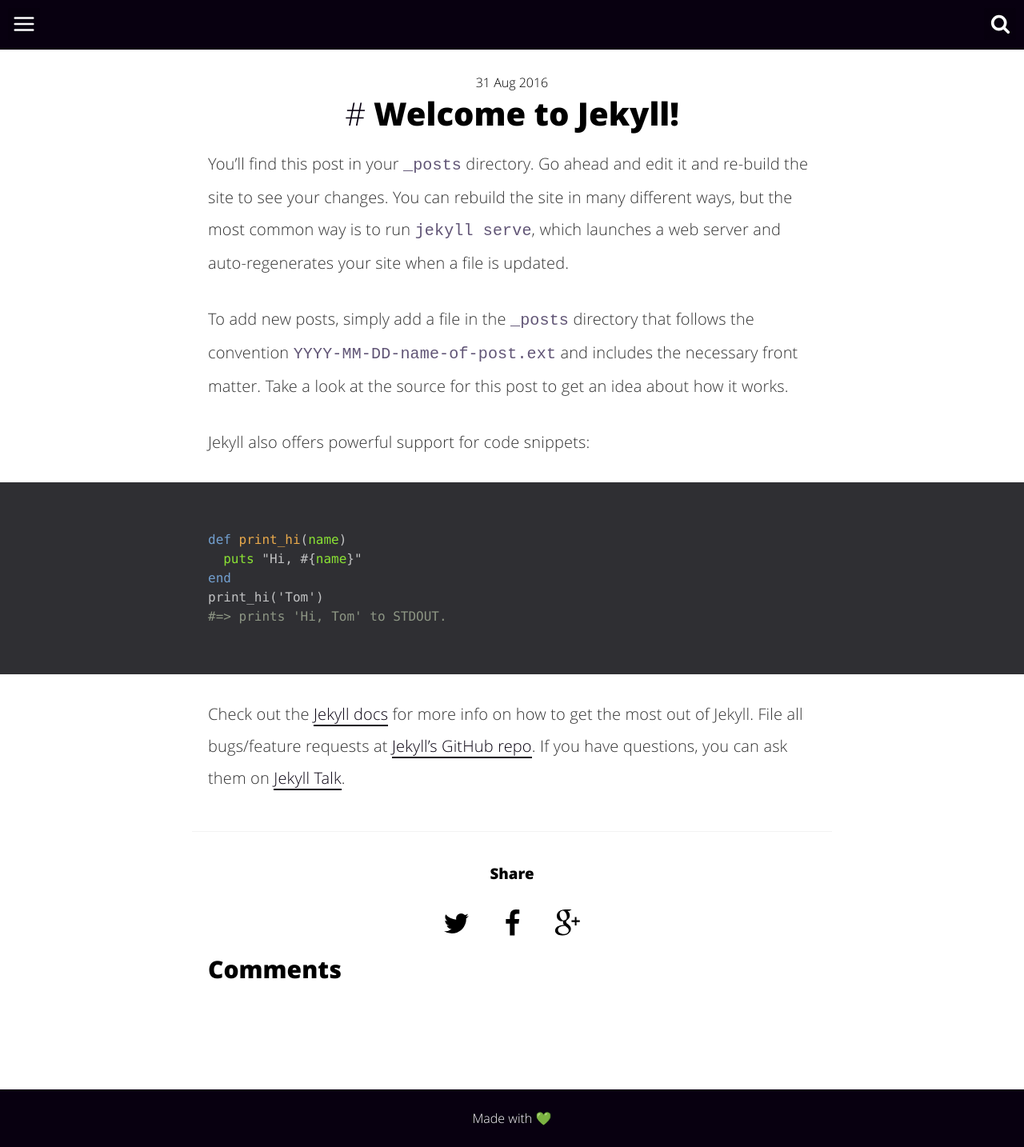
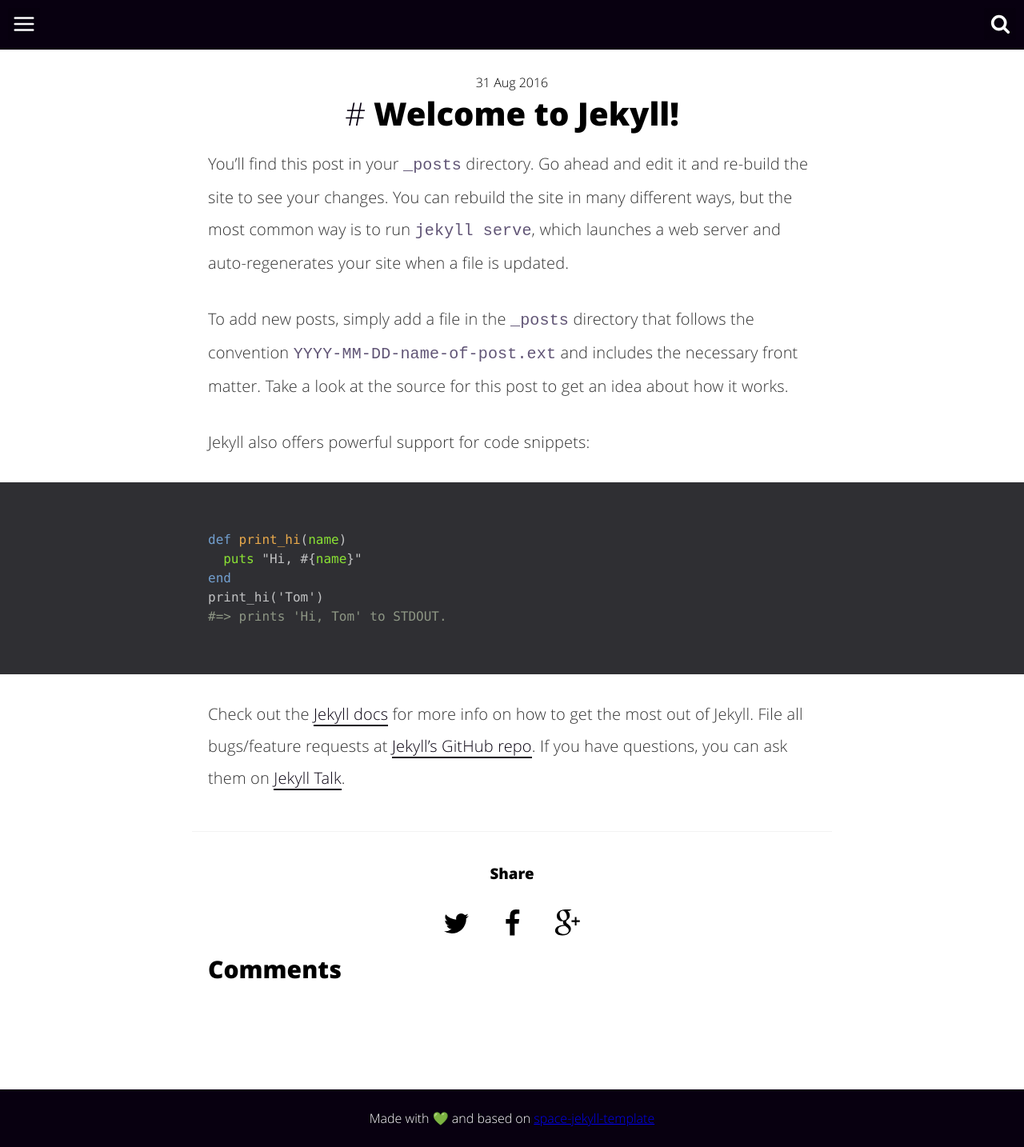
Before and after one commit to ithinuel/ithinuel, a Jekyll site: the page built from _posts/2016-08-31-welcome-to-jekyll.markdown, in a window 1280 px wide. Shown: the whole page at 80% size. Built offline with Jekyll 4.4.1, drawn with Linux system fonts in a browser that asks for light colours; comment, search, counter and statistics services are not loaded.

Commit message:
fix gravatar's url, add reference to space-jekyll-template

```diff
--- a/_config.yml
+++ b/_config.yml
@@ -6,7 +6,7 @@ url: "http://ithinuel.me"
 
 # User settings
 username: ithinuel
-gravatar: https://s.gravatar.com/avatar/9b7e4822b5df521ad7f4aad97bc2f417?s=400
+gravatar: https://s.gravatar.com/avatar/9b7e4822b5df521ad7f4aad97bc2f417?s=512
 email: wilfried.chauveau@ithinuel.me
 twitter_username: ithinuel
 github_username:  ithinuel
--- a/_includes/footer.html
+++ b/_includes/footer.html
@@ -1,3 +1,3 @@
 <footer>
-	<p>Made with <span id="heart">💚</span></p>
+	<p>Made with <span id="heart">💚</span> and based on <a href="https://github.com/victorvoid/space-jekyll-template">space-jekyll-template</a></p>
 </footer>
```
